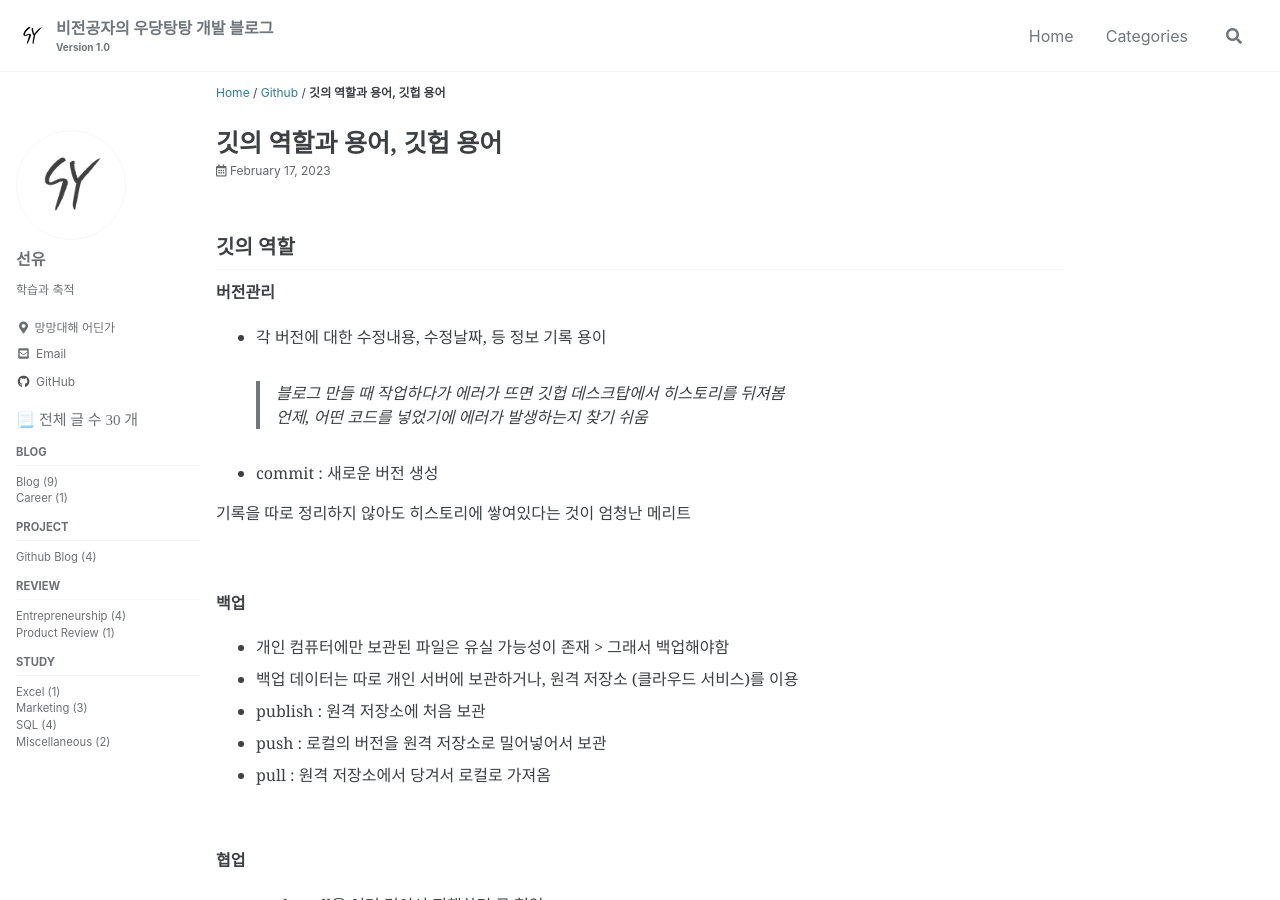
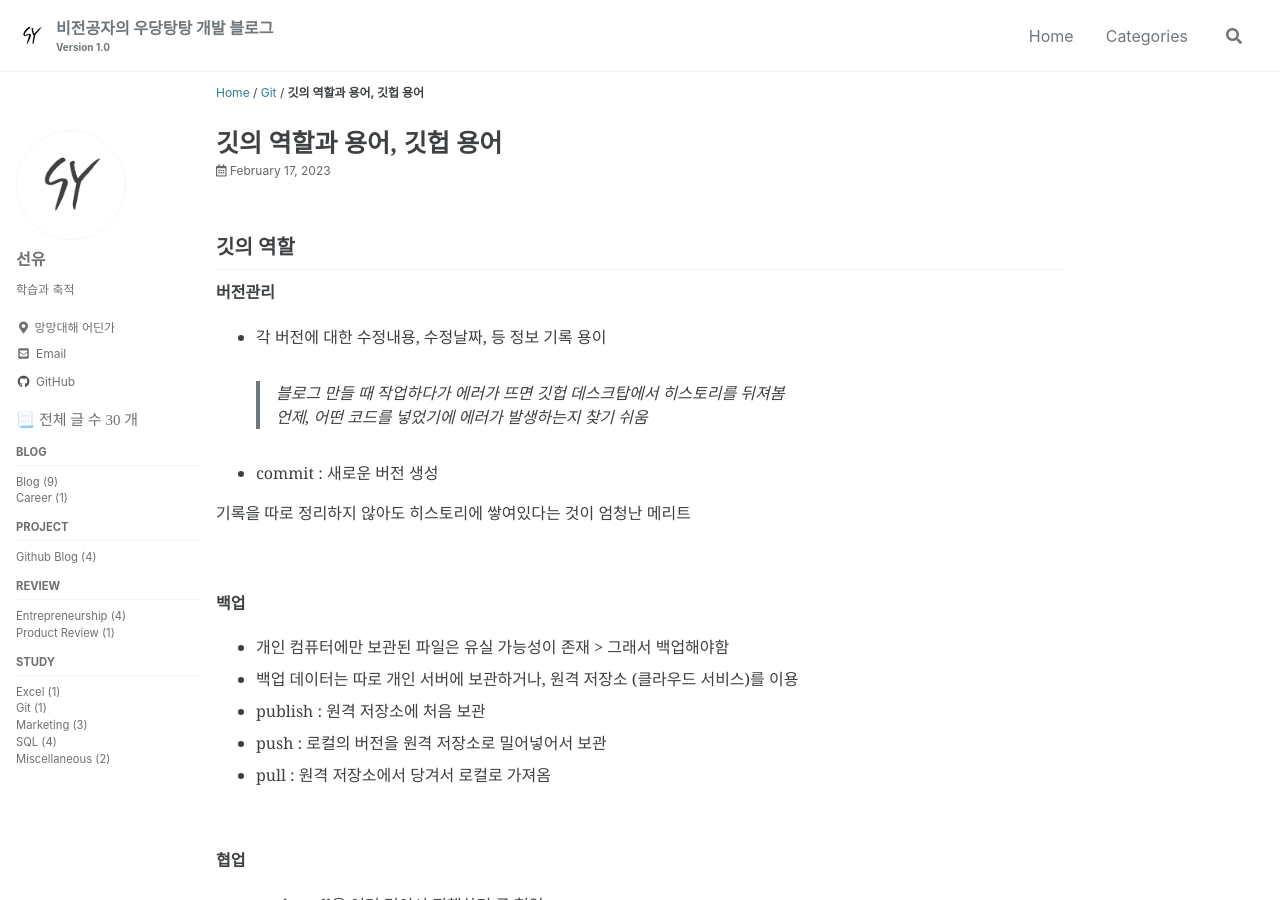
Before and after one commit to devSeanYoo/devSeanYoo.github.io, a Jekyll site: the page built from _posts/2023-02-17-git_and_github_001.md, in a window 1280 px wide and 900 px high. Built offline with Jekyll 4.4.1, drawn with Linux system fonts in a browser that asks for light colours; cached includes are drawn as plain includes; some web fonts are replaced.

```diff
--- a/_includes/nav_list_main
+++ b/_includes/nav_list_main
@@ -69,6 +69,13 @@
                     {% endif %}
                 {% endfor %}
             </ul>
+            <ul> <!--깃 & 깃헙 카테고리-->
+                {% for category in site.categories %}
+                    {% if category[0] == "git" %}
+                        <li><a href="/categories/#git" class="">Git ({{category[1].size}})</a></li>
+                    {% endif %}
+                {% endfor %}
+            </ul>
             <ul> <!--마케팅 카테고리-->
                 {% for category in site.categories %}
                     {% if category[0] == "marketing" %}
@@ -86,7 +93,7 @@
             <ul> <!--기타 카테고리-->
                 {% for category in site.categories %}
                     {% if category[0] == "miscellaneous" %}
-                        <li><a href="/categories/miscellaneous" class="">Miscellaneous ({{category[1].size}})</a></li>
+                        <li><a href="/categories/#miscellaneous" class="">Miscellaneous ({{category[1].size}})</a></li>
                     {% endif %}
                 {% endfor %}
             </ul>
--- a/_posts/2023-02-17-git_and_github_001.md
+++ b/_posts/2023-02-17-git_and_github_001.md
@@ -1,7 +1,7 @@
 ---
 title : 깃의 역할과 용어, 깃헙 용어
 excerpt : 유튜브 생활코딩 참고
-categories : github
+categories : git
 ---
 
 ## 깃의 역할
```
